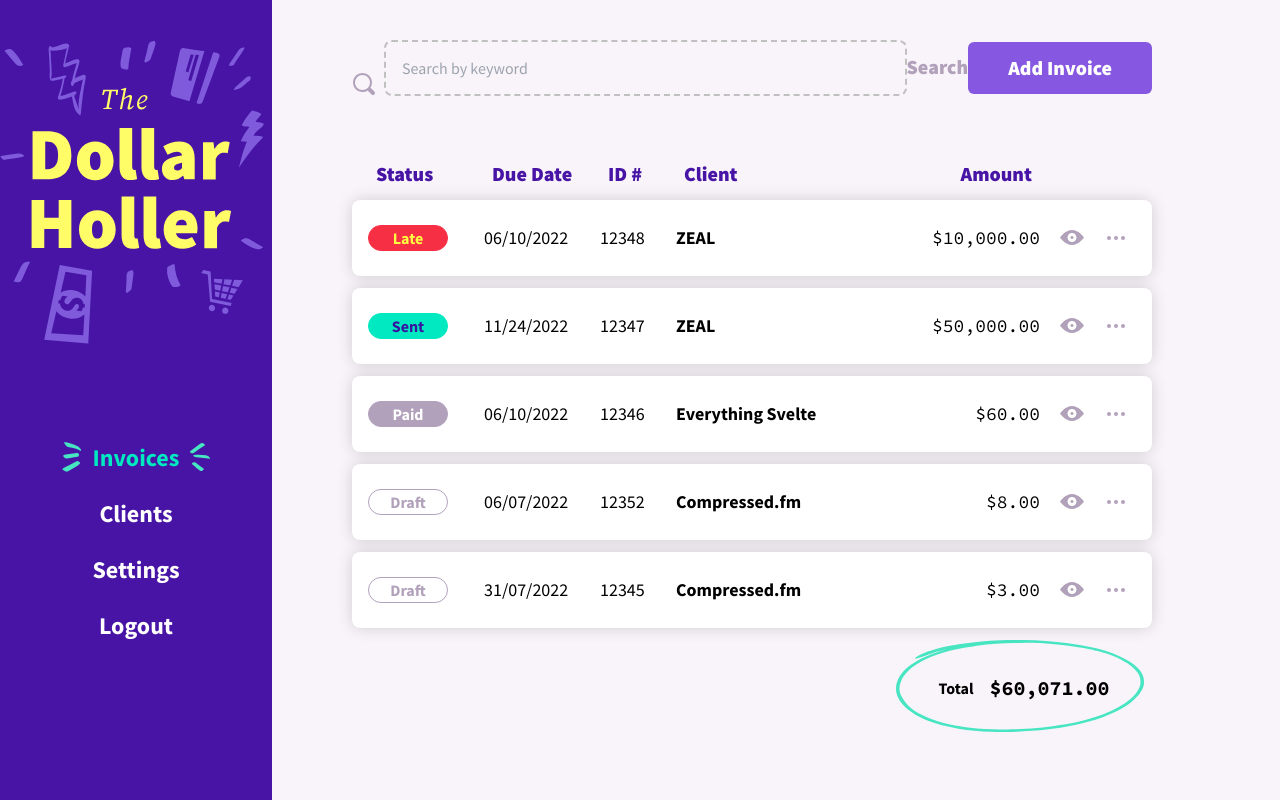
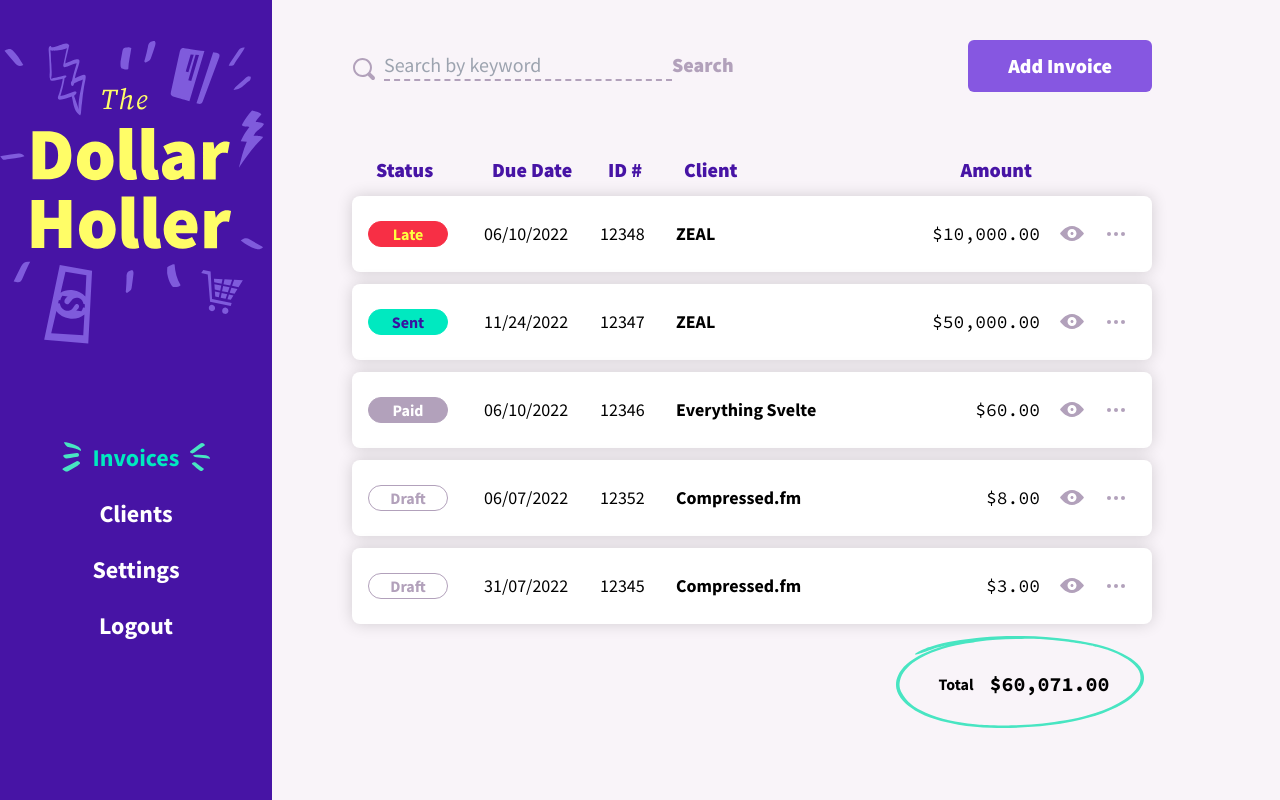
Before and after one commit to StanSkrivanek/dhsupa, a SvelteKit app: page /invoices in a window 1280 px wide. Built offline with nearby package versions, Linux system fonts and the light colour scheme.

Commit message:
STYLE: input fields exclude `search`

```diff
--- a/src/app.css
+++ b/src/app.css
@@ -12,23 +12,42 @@
   label {
     @apply block font-sansSerif text-base font-bold text-monsoon;
   }
-  input[type='text'],
+  input[type='text']:not(.search),
   input[type='number'],
   input[type='date'],
   input[type='password'],
   input[type='email'] {
     @apply h-14 w-full rounded-lg border-2 border-silver px-4 font-sansSerif text-base;
   }
+  select:focus,
+  textarea:focus,
+  input[type='text']:not(.search):focus,
+  input[type='number']:focus,
+  input[type='date']:focus,
+  input[type='password']:focus,
+  input[type='email']:focus {
+    @apply border-lavenderIndigo border-2 outline-none;
+  }
+
   textarea {
     @apply h-32 w-full rounded-lg border-2 border-silver p-4 font-sansSerif text-base;
+  }
+
+  select {
+    @apply h-14 w-full appearance-none rounded-lg border-2 border-silver bg-chevronDown bg-right-center bg-no-repeat p-4 font-sansSerif text-base;
   }
   svg {
     @apply fill-current;
   }
+
 }
+
 @layer components {
   .invoice-table {
     @apply mb-3 grid w-full grid-cols-invoiceTable gap-x-4 px-4 lg:px-6;
+  }
+  .field {
+    @apply mb-6;
   }
 }
 
--- a/src/lib/components/Search.svelte
+++ b/src/lib/components/Search.svelte
@@ -12,7 +12,7 @@
     name="search"
     id=""
     placeholder="Search by keyword"
-    class="w-full border-b-2 border-dashed border-b-pastelPurple bg-transparent font-sansSerif text-base lg:text-xl text-black outline-none focus:border-solid focus:border-b-lavenderIndigo md:w-[14rem] lg:w-72"
+    class=" search w-full border-b-2 border-dashed border-b-pastelPurple bg-transparent font-sansSerif text-base lg:text-xl text-black outline-none focus:border-solid focus:border-b-lavenderIndigo md:w-[14rem] lg:w-72"
   />
   <button class="font-sansSerif text-base lg:text-xl font-black text-pastelPurple">Search</button>
 </div>
--- a/tailwind.config.cjs
+++ b/tailwind.config.cjs
@@ -60,7 +60,11 @@ module.exports = {
         navBar: '90'
       },
       backgroundImage: {
-        circle: "url('/images/svg/hand-circle.svg')"
+        circle: "url('/images/svg/hand-circle.svg')",
+        chevronDown: "url('/images/svg/chevron--down.svg')"
+      },
+      backgroundPosition: {
+        'right-center': '97% center'
       }
     },
     plugins: []
```
Also changed, not shown: static/images/svg/chevron--down.svg (renamed from static/images/svg/chevron-down.svg).
